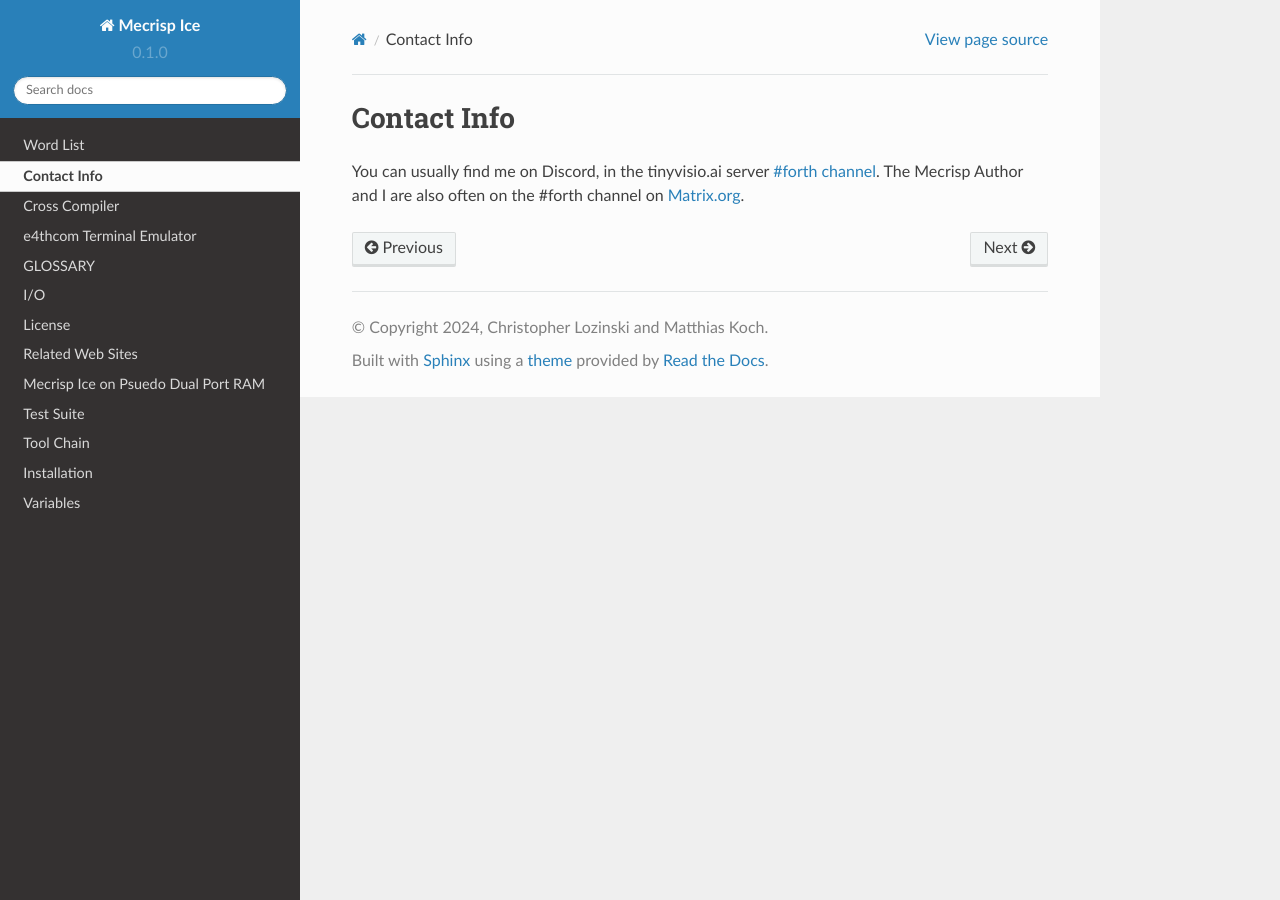
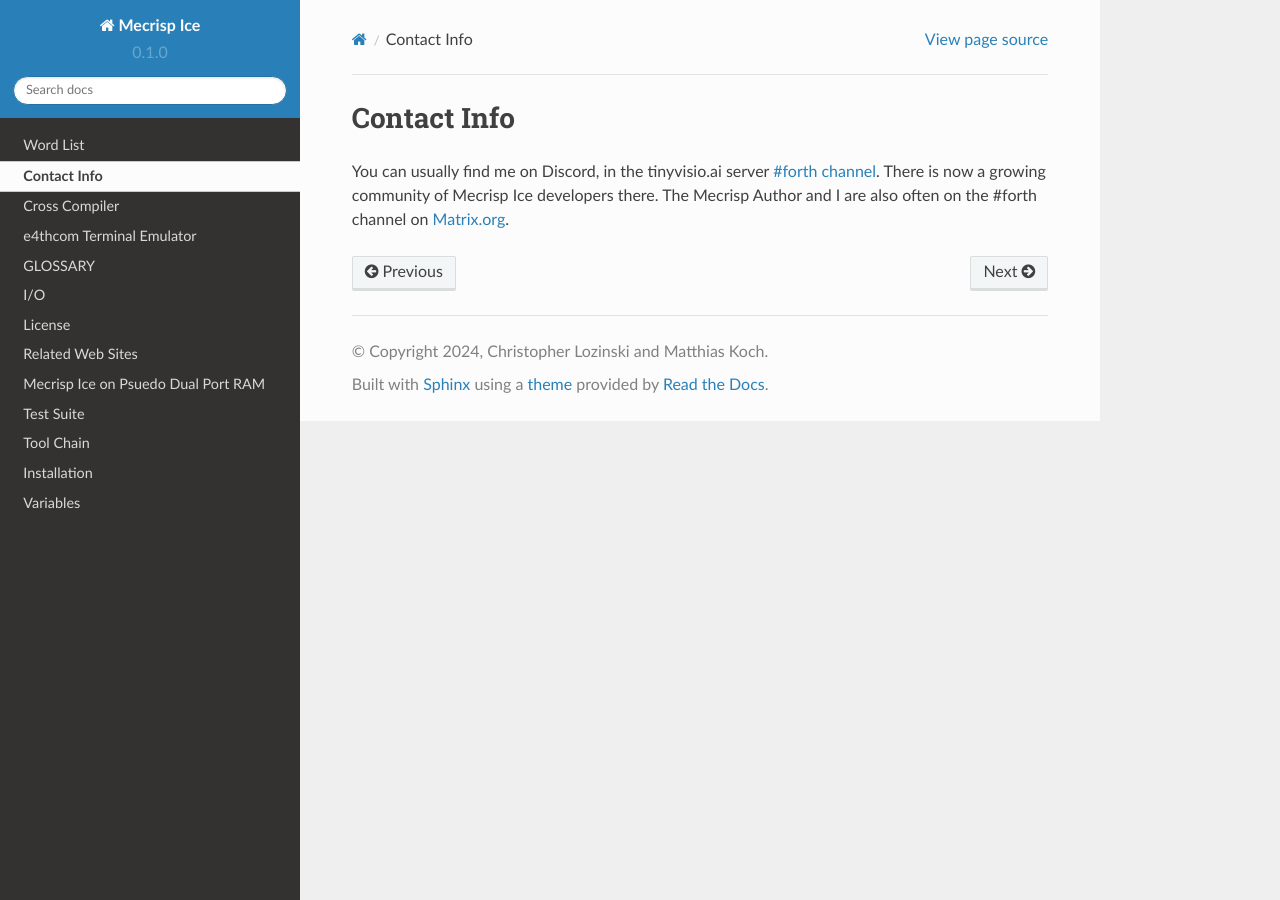
Before and after one commit to PythonLinks/Mecrisp-Ice, a Sphinx documentation site: the page built from docs/source/contact.rst, in a window 1280 px wide. Built offline with Sphinx 7.4.7 and the Read the Docs theme 2.0.0, drawn with Linux system fonts in a browser that asks for light colours.

Commit message:
Update contact.rst

```diff
--- a/docs/source/contact.rst
+++ b/docs/source/contact.rst
@@ -1,5 +1,5 @@
 Contact Info
 =============
 
-You can usually find me on Discord, in the  tinyvisio.ai server `#forth channel <https://discord.gg/pqG35czu>`_.
+You can usually find me on Discord, in the  tinyvisio.ai server `#forth channel <https://discord.gg/pqG35czu>`_.  There is now a growing community of Mecrisp Ice developers there.
 The Mecrisp Author and I are also often on the #forth channel on `Matrix.org <https://Matrix.org>`_.
```
